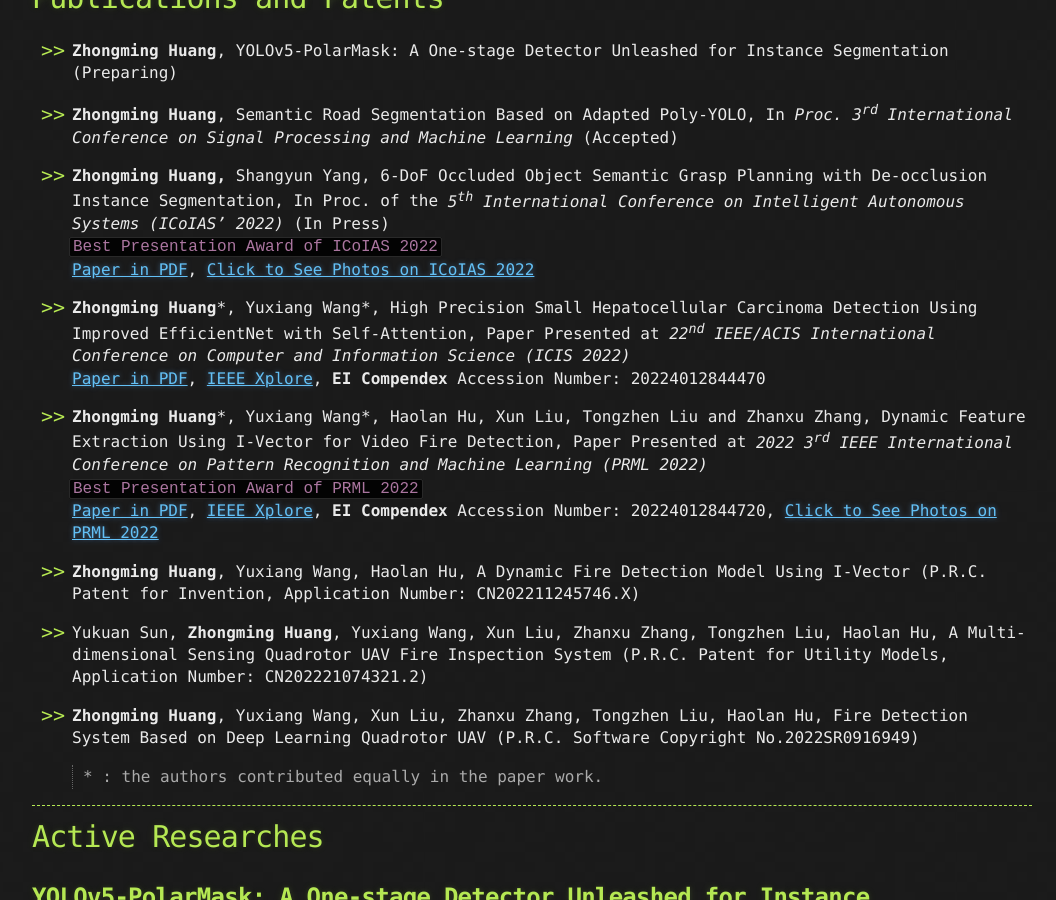
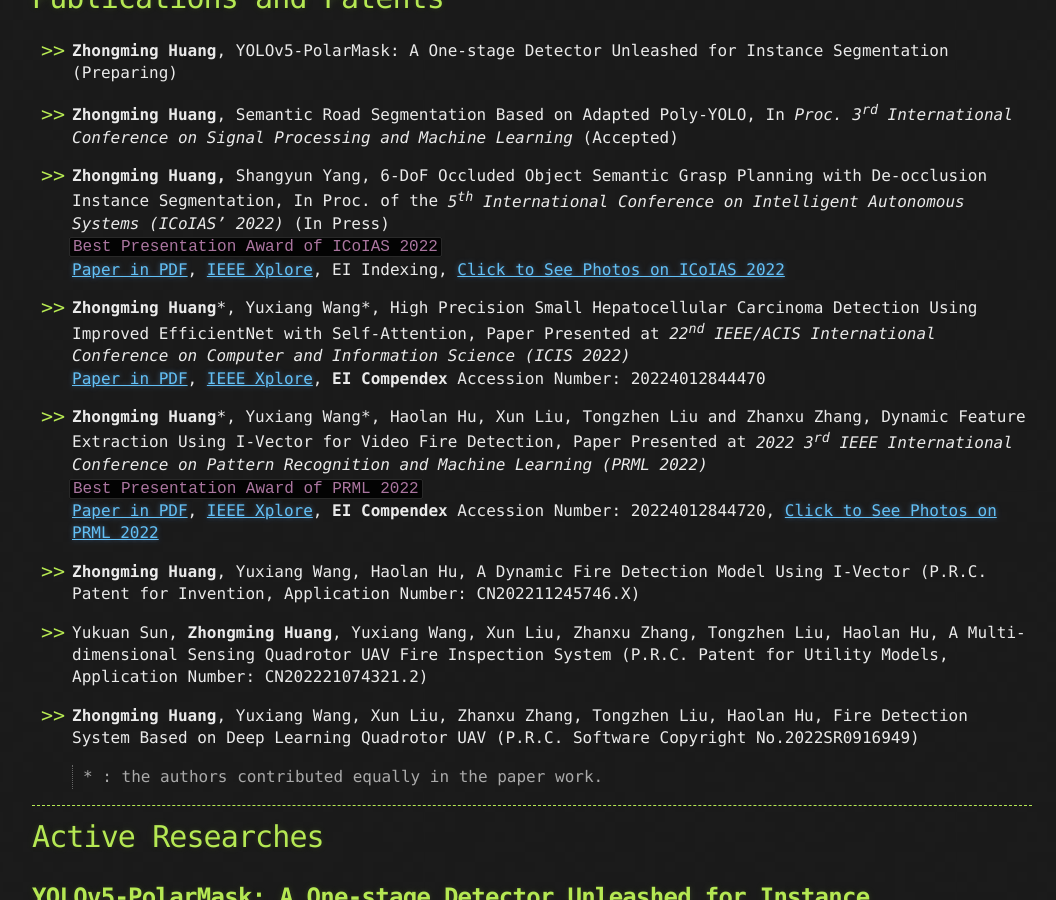
Before and after one commit to ReavenH/ReavenH.github.io, a Jekyll site: the page built from index.md, in a window 1280 px wide and 900 px high, scrolled down 2169 px. Shown: the whole window, without its empty margins (108-1164 px from the left). Built offline with Jekyll 4.4.1, drawn with Linux system fonts in a browser that asks for light colours.

Commit message:
Update index.md

```diff
--- a/index.md
+++ b/index.md
@@ -75,7 +75,7 @@ I actually experienced the so-called "Waterloo" debacle in Gaokao, but I still k
 
 - **Zhongming Huang,** Shangyun Yang, 6-DoF Occluded Object Semantic Grasp Planning with De-occlusion Instance Segmentation, In Proc. of the *5<sup>th</sup> International Conference on Intelligent Autonomous Systems (ICoIAS’ 2022)* (In Press)
   `Best Presentation Award of ICoIAS 2022`
-  [Paper in PDF](https://github.com/ReavenH/ReavenH/blob/main/ZhongmingHuang_paper1.pdf), [Click to See Photos on ICoIAS 2022](./RH_ICoIAS2022.html)
+  [Paper in PDF](https://github.com/ReavenH/ReavenH/blob/main/ZhongmingHuang_paper1.pdf), [IEEE Xplore](https://ieeexplore.ieee.org/document/9931318), EI Indexing, [Click to See Photos on ICoIAS 2022](./RH_ICoIAS2022.html)
 
 - **Zhongming Huang**\*, Yuxiang Wang\*, High Precision Small Hepatocellular Carcinoma Detection Using Improved EfficientNet with Self-Attention, Paper Presented at *22<sup>nd</sup> IEEE/ACIS International Conference on Computer and Information Science* *(ICIS 2022)*
   [Paper in PDF](https://github.com/ReavenH/ReavenH/blob/main/ZhongmingHuang_paper2.pdf), [IEEE Xplore](https://ieeexplore.ieee.org/xpl/conhome/9882302/proceeding), **EI Compendex** Accession Number: 20224012844470
```
